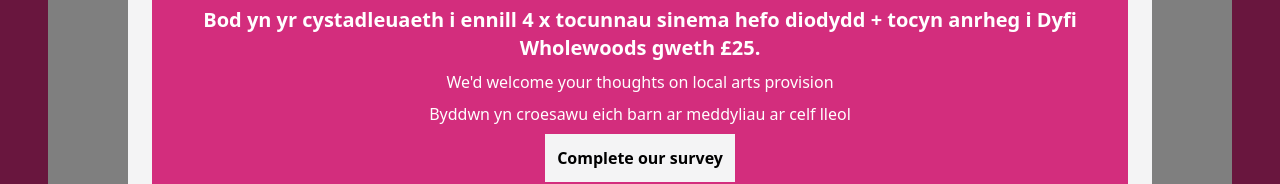
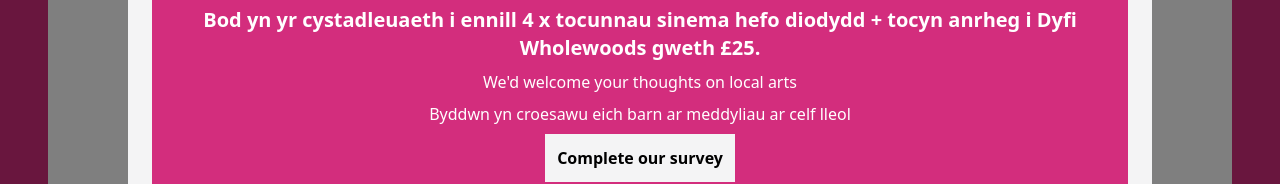
Before and after one commit to ethanclusta/stiwdiodyfi, a SvelteKit app in the folder sdweb/: page / in a window 1280 px wide. Shown: the part 234-418 px from the top of the page. Built offline with nearby package versions, Linux system fonts and the light colour scheme.

Commit message:
update survey modal copy

```diff
--- a/sdweb/src/routes/+page.svelte
+++ b/sdweb/src/routes/+page.svelte
@@ -94,7 +94,7 @@
 						Bod yn yr cystadleuaeth i ennill 4 x tocunnau sinema hefo diodydd + tocyn anrheg i Dyfi
 						Wholewoods gweth £25.
 					</h1>
-					<p class="text-center ">We'd welcome your thoughts on local arts provision</p>
+					<p class="text-center ">We'd welcome your thoughts on local arts</p>
 					<p class="text-center ">Byddwn yn croesawu eich barn ar meddyliau ar celf lleol</p>
 					<div class="flex place-content-center">
 						<a
```
